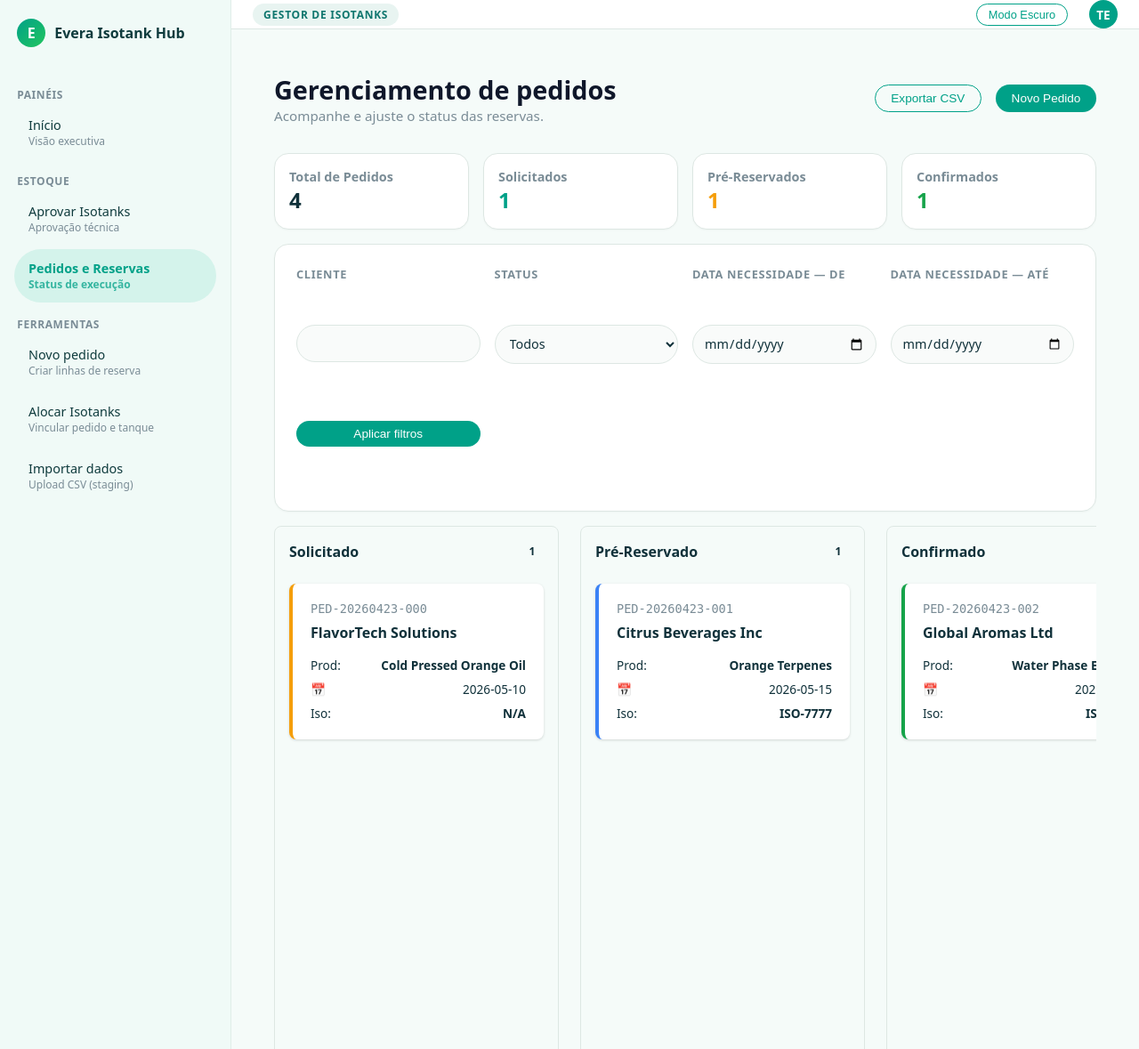
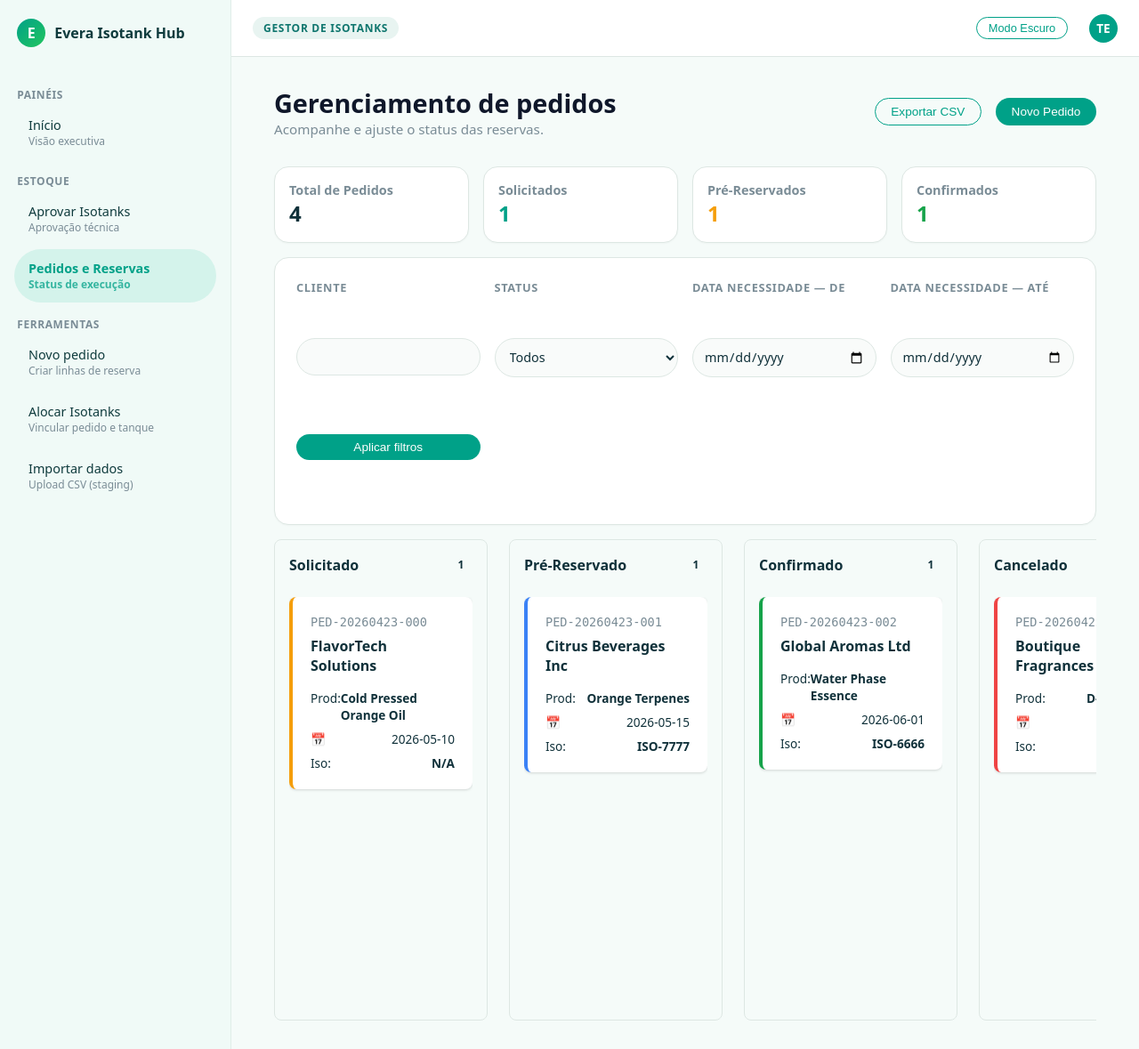
Before and after one commit to Pedro-ouza/isotanks, a Flask app: page /gerenciamento-pedidos in a window 1280 px wide. Shown: the whole page at 89% size. Run offline with Flask 3, Linux system fonts and the light colour scheme; data comes from the database, SQL or seed files in the repository.

Commit message:
Update style.css

```diff
--- a/frontend/static/css/style.css
+++ b/frontend/static/css/style.css
@@ -160,11 +160,16 @@ body {
   display: flex;
   flex-direction: column;
   height: 100vh;
-  overflow-y: auto;
+  overflow: hidden;
 }
 
 .container {
-  padding: 3rem;
+  padding: 2rem 3rem;
+  flex: 1;
+  display: flex;
+  flex-direction: column;
+  overflow: hidden;
+  min-height: 0;
 }
 
 /* Sidebar */
@@ -604,12 +609,13 @@ body {
   display: flex;
   gap: 1.5rem;
   overflow-x: auto;
-  padding-bottom: 1rem;
-  min-height: 60vh;
+  flex: 1;
+  min-height: 0;
 }
 
 .pipeline-column {
-  flex: 0 0 320px;
+  flex: 1 1 0;
+  min-width: 240px;
   display: flex;
   flex-direction: column;
   gap: 1rem;
@@ -617,6 +623,7 @@ body {
   padding: 1rem;
   border-radius: 8px;
   border: 1px solid var(--border-color);
+  min-height: 0;
 }
 
 .pipeline-header {
@@ -626,6 +633,7 @@ body {
   display: flex;
   justify-content: space-between;
   align-items: center;
+  flex-shrink: 0;
 }
 
 .pipeline-content {
@@ -633,6 +641,8 @@ body {
   flex-direction: column;
   gap: 0.75rem;
   min-height: 50px;
+  overflow-y: auto;
+  flex: 1;
 }
 
 .pipeline-card {
```
